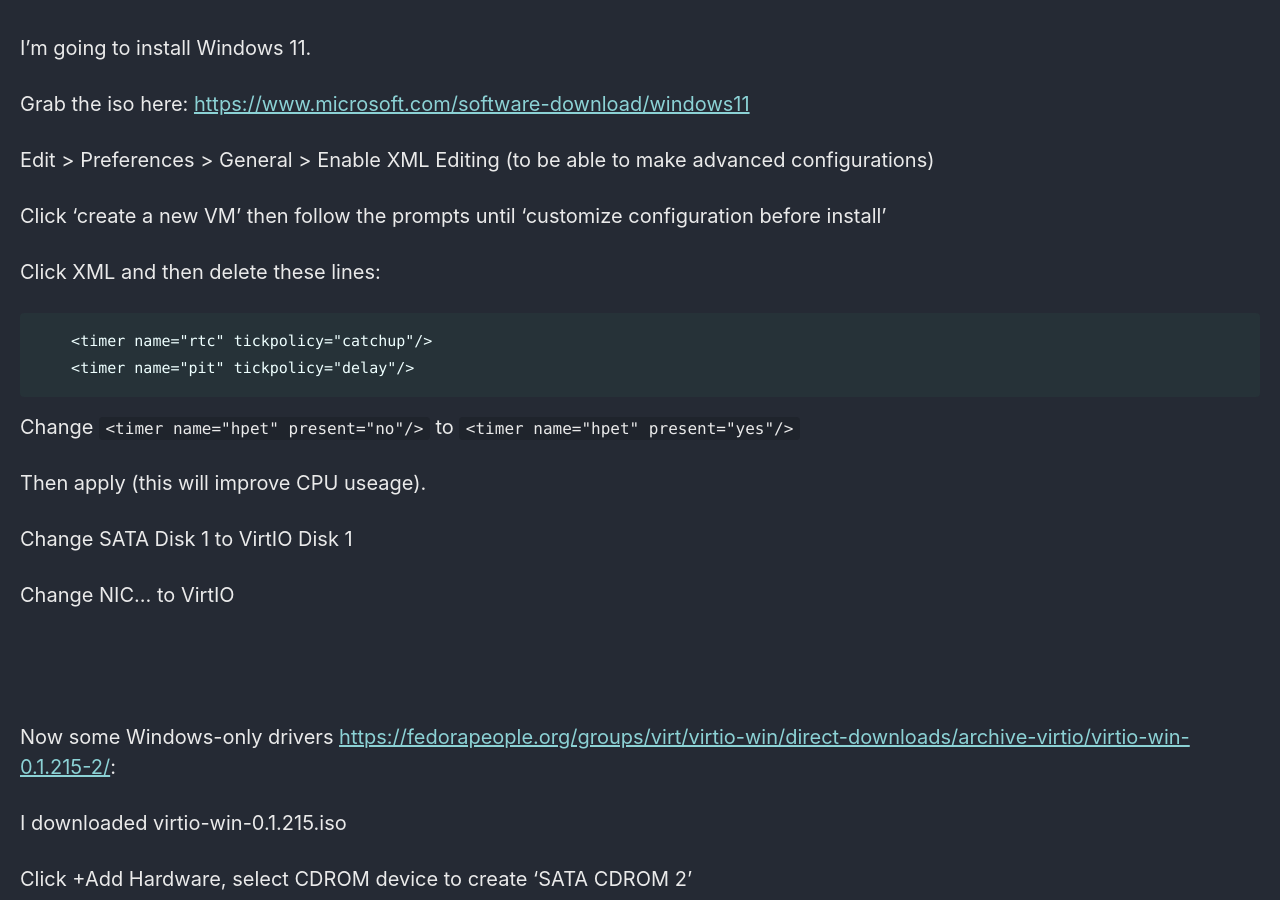
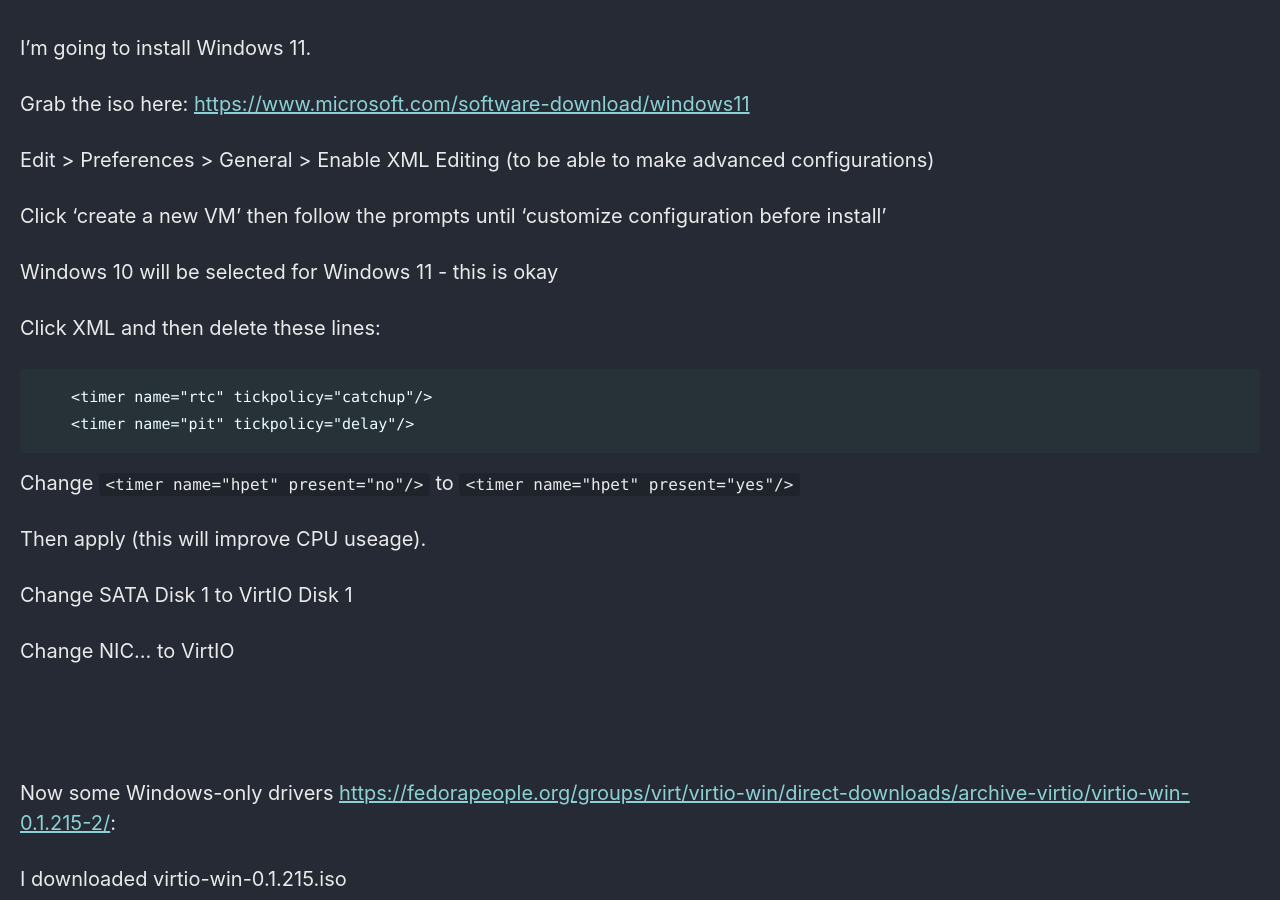
Before and after one commit to Connor-McCartney/Connor-McCartney.github.io, a Jekyll site: the page built from _pages/misc/qemu.md, in a window 1280 px wide and 900 px high, scrolled down 1097 px. Built offline with Jekyll 4.4.1, drawn with Linux system fonts in a browser that asks for light colours; cached includes are drawn as plain includes.

Commit message:
Update qemu.md

````diff
--- a/_pages/misc/qemu.md
+++ b/_pages/misc/qemu.md
@@ -55,6 +55,8 @@ Edit > Preferences > General > Enable XML Editing (to be able to make advanced c
 
 Click 'create a new VM' then follow the prompts until 'customize configuration before install'
 
+Windows 10 will be selected for Windows 11 - this is okay
+
 Click XML and then delete these lines:
 
 ```
````
